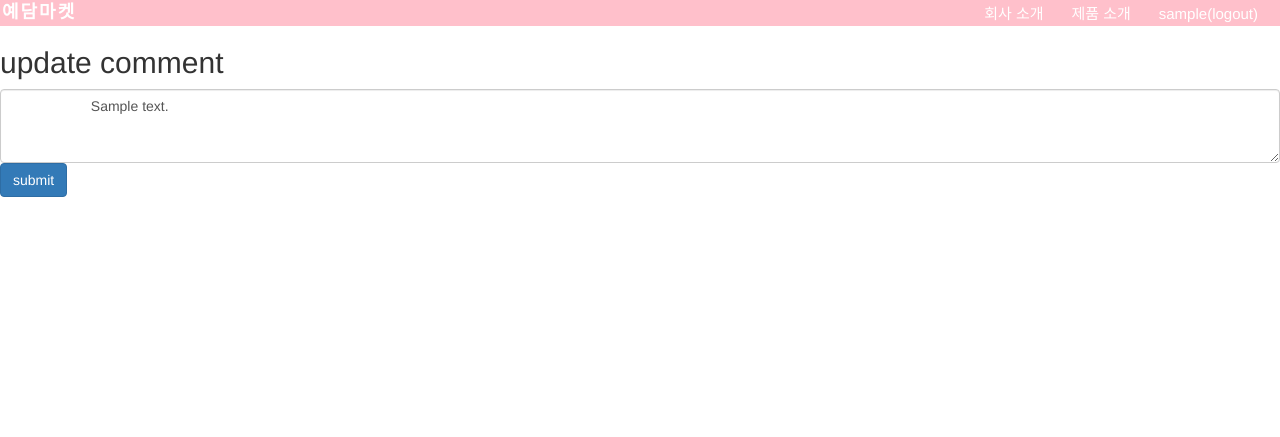
After one commit to eunjung0613/COMENTO_PJ, a Django app: page /mysite/comment/update/1/ in a window 1280 px wide. The commit adds this page. Shown: the top 437 px of the page. Run offline with Django 4.2, Linux system fonts and the light colour scheme; a user stored in the database is signed in; tables that the repository leaves empty hold one stand-in row (values such as "Sample post"); some libraries are stand-ins or nearby versions.

Commit message:
4주차 과제 진행

```diff
--- /dev/null
+++ b/mysite/forms.py
@@ -0,0 +1,6 @@
+from .models import Comment
+from django import forms
+class CommentForm(forms.ModelForm):
+    class Meta:
+        model = Comment
+        fields=('content',)
--- a/mysite/models.py
+++ b/mysite/models.py
@@ -1,7 +1,18 @@
 from django.db import models
+from django.contrib.auth.models import User
 
 # Create your models here.
 class MainContent(models.Model):
     title = models.CharField(max_length=200)
     content = models.TextField()
     pub_date = models.DateTimeField('date published')
+
+    def __str__(self):
+        return self.title
+
+class Comment(models.Model):
+    author = models.ForeignKey(User, on_delete=models.CASCADE)
+    content_list = models.ForeignKey(MainContent, on_delete=models.CASCADE)
+    content = models.TextField()
+    create_date = models.DateTimeField(auto_now_add=True)
+    modify_date = models.DateTimeField(auto_now=True)
--- a/mysite/urls.py
+++ b/mysite/urls.py
@@ -4,4 +4,7 @@ from . import views
 urlpatterns = [
     path('',views.index),
     path('<int:content_id>/',views.detail, name='detail'),
+    path('comment/create/<int:content_id>/',views.comment_create,name='comment_create'),
+    path('comment/update/<int:comment_id>/', views.comment_update, name='comment_update'),
+    path('comment/delete/<int:comment_id>/', views.comment_delete, name='comment_delete'),
 ]
--- a/mysite/views.py
+++ b/mysite/views.py
@@ -1,9 +1,36 @@
-from django.shortcuts import render
-
 # Create your views here.
 
-from django.shortcuts import get_object_or_404,render
-from .models import MainContent
+from django.core.exceptions import PermissionDenied
+from django.shortcuts import get_object_or_404,render,redirect
+from django.contrib.auth.decorators import login_required
+from .models import MainContent,Comment
+from .forms import CommentForm
+
+@login_required(login_url='accounts:login')
+def comment_update(request,comment_id):
+    comment=get_object_or_404(Comment,pk=comment_id)
+
+    if request.user != comment.author:
+        raise PermissionDenied
+    if request.method == 'POST':
+        form = CommentForm(request.POST,instance=comment)
+        if form.is_valid():
+            comment = form.save(commit=False)
+            comment.save()
+            return redirect('detail',content_id=comment.content_list.id)
+    else:
+        form = CommentForm(instance=comment)
+
+    context = {'comment':comment,'form':form}
+    return render(request,'mysite/comment_form.html',context)
+
+@login_required(login_url='accounts:login')
+def comment_delete(request, comment_id):
+    comment = get_object_or_404(Comment,pk=comment_id)
+    if request.user != comment.author:
+        raise PermissionDenied
+    else: comment.delete()
+    return redirect('detail', content_id=comment.content_list.id)
 
 def index(request):
     content_list = MainContent.objects.order_by('-pub_date')
@@ -14,3 +41,20 @@ def detail(request,content_id):
     content_list = get_object_or_404(MainContent, pk=content_id)
     context = {'content_list': content_list}
     return render(request,'mysite/content_detail.html',context)
+
+@login_required(login_url='accounts:login')
+def comment_create(request,content_id):
+    content_list = get_object_or_404(MainContent,pk=content_id)
+
+    if request.method == 'POST':
+        form = CommentForm(request.POST)
+        if form.is_valid():
+            comment = form.save(commit=False)
+            comment.content_list = content_list
+            comment.author = request.user
+            comment.save()
+            return redirect('detail', content_id=content_list.id)
+        else:
+            form=CommentForm()
+            context={'content_list':content_list,'form':form}
+            return render(request,'mysite/content_detail.html',context)
--- /dev/null
+++ b/templates/mysite/comment_form.html
@@ -0,0 +1,18 @@
+{% extends 'base.html' %}
+{% block content %}
+<h2> update comment</h2>
+<section class="mb-5">
+    <div class="card bg-light">
+        <div class="card-body">
+            <form method="post" class="mb-4" action="{% url 'comment_update' comment.id %}">
+                {% csrf_token %}
+                <textarea id="content" name="content" class="form-control" rows="3">
+                    {{ form.content.value }}
+                </textarea>
+                <button type="submit" class="btn btn-primary">submit
+                </button>
+            </form>
+        </div>
+    </div>
+</section>
+{% endblock %}
```
Also changed, not shown: mysite/admin.py (+11 -2 lines), templates/mysite/content_detail.html (+33 -6 lines).
